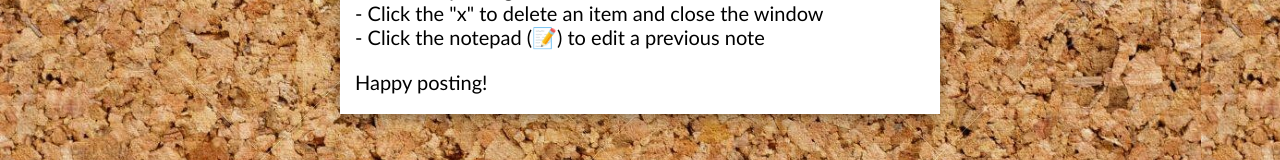
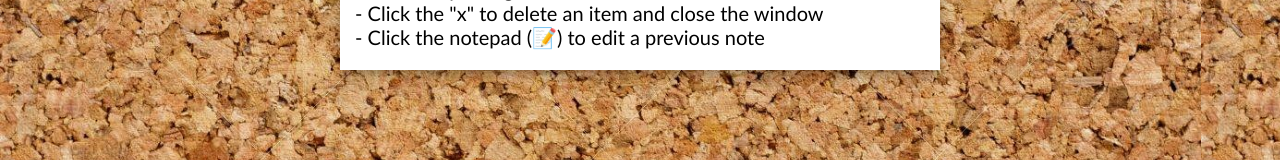
Before and after one commit to alissacheng/alissaChengQuickNotes, a React (Create React App) app: page / in a window 1280 px wide. Shown: the part 451-611 px from the top of the page. Built offline with nearby package versions, Linux system fonts and the light colour scheme; no server answers; the database is empty.

Commit message:
fix instructions

```diff
--- a/src/App.js
+++ b/src/App.js
@@ -204,7 +204,6 @@ class App extends Component {
                   <li>- Click the "x" to delete an item and close the window</li>
                   <li>- Click the notepad (📝) to edit a previous note</li>
                 </ul>
-                <p>Happy posting!</p>
               </dialog>
               {/* Section for displaying notes */}
               <section className="notes wrapper" id="notes">
```
